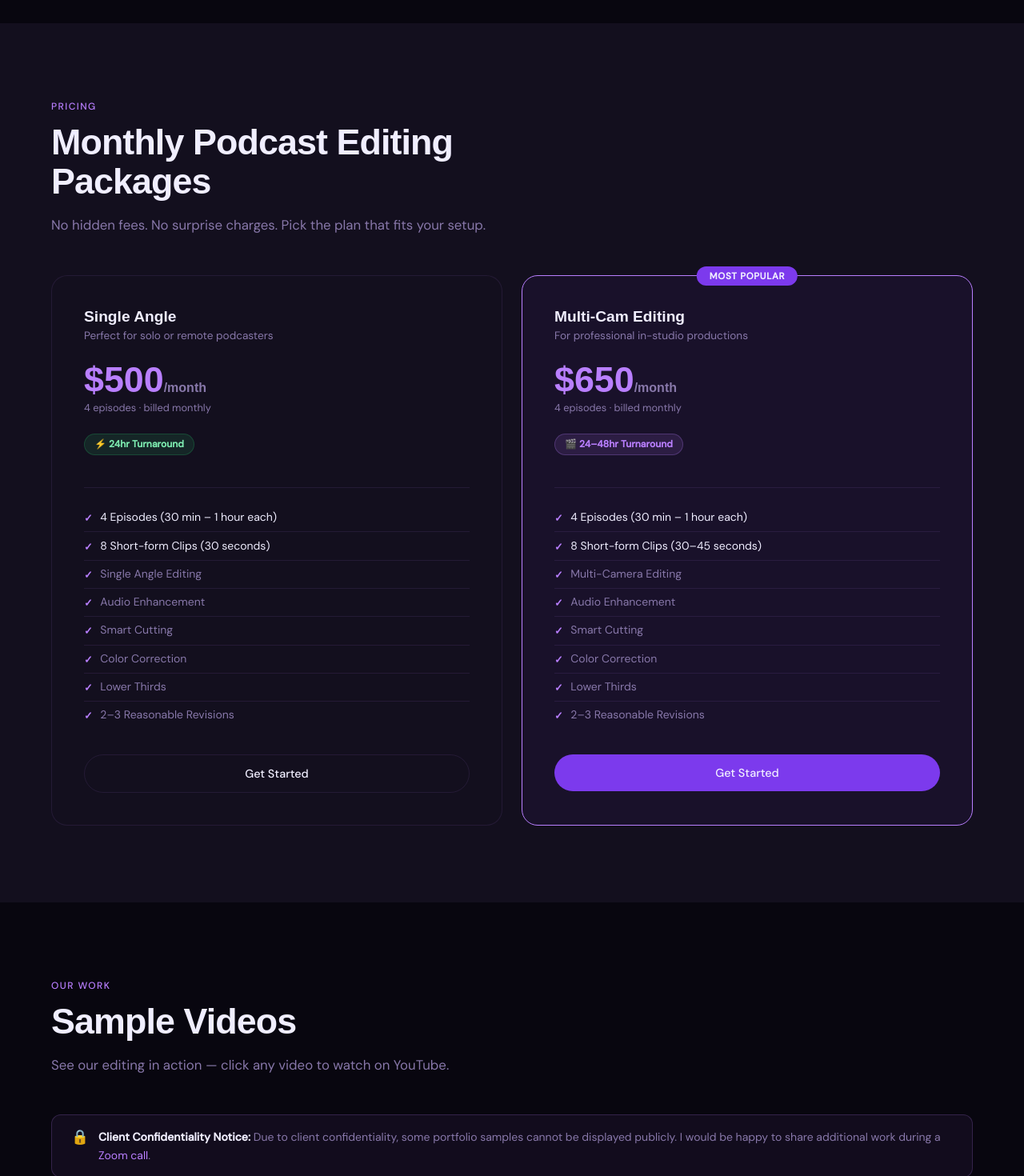
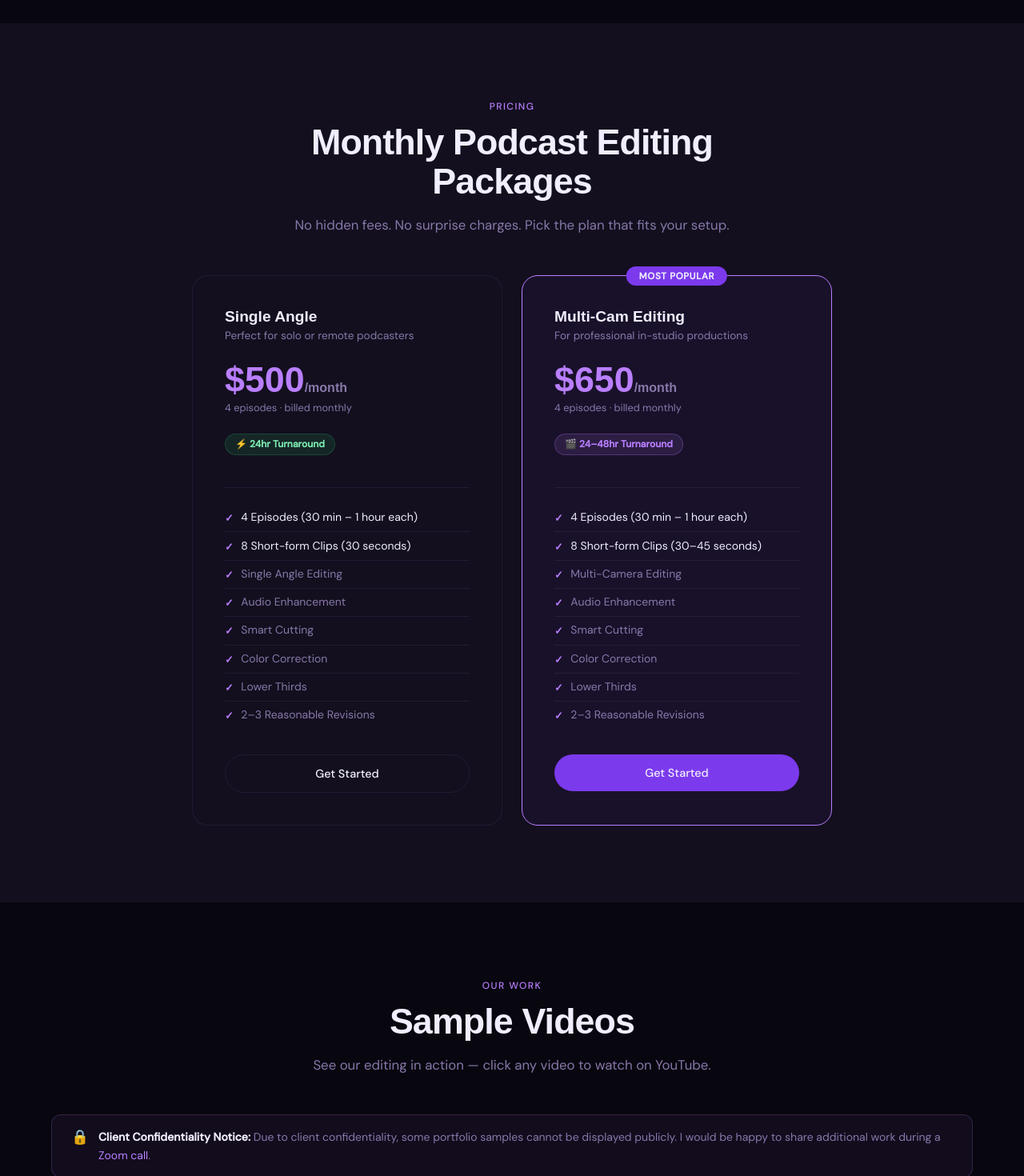
Before and after one commit to Chotteee/kwentopod, a Next.js app in the folder kwentopod/: page / in a window 1280 px wide. Shown: the part 1260-2730 px from the top of the page at 80% size. Built offline with nearby package versions, Linux system fonts and the light colour scheme; a web font is replaced by a local one.

Commit message:
Update globals.css

```diff
--- a/kwentopod/styles/globals.css
+++ b/kwentopod/styles/globals.css
@@ -324,3 +324,34 @@ body {
 }
 
 @keyframes fadeUp { from { opacity: 0; transform: translateY(24px); } to { opacity: 1; transform: translateY(0); } }
+
+
+
+
+/* ADD THESE AT THE BOTTOM OF globals.css */
+
+/* Center all section headers */
+.sectionTag,
+.sectionTitle,
+.sectionSub {
+  text-align: center;
+}
+
+.sectionSub {
+  margin-left: auto;
+  margin-right: auto;
+}
+
+/* Center pricing grid */
+.pricingGrid {
+  max-width: 800px;
+  margin-left: auto;
+  margin-right: auto;
+}
+
+/* Center portfolio header */
+#portfolio .sectionTag,
+#portfolio .sectionTitle,
+#portfolio .sectionSub {
+  text-align: center;
+}
```
